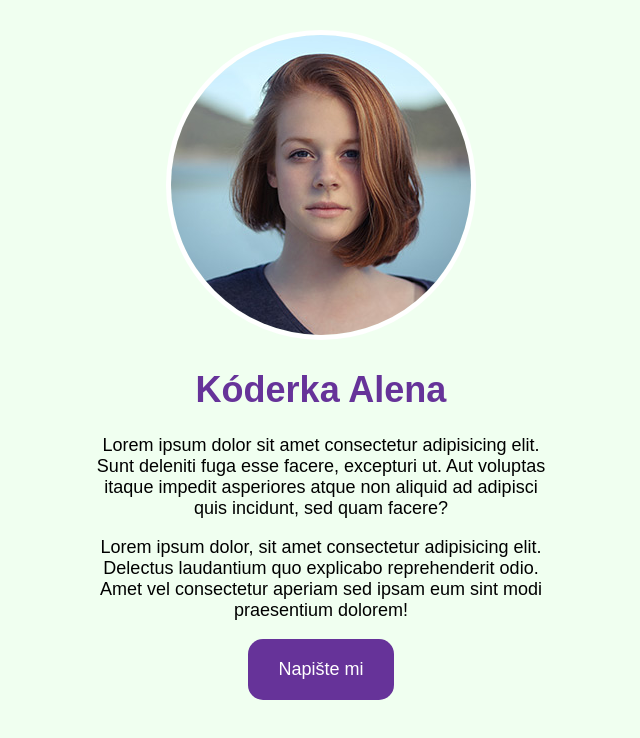
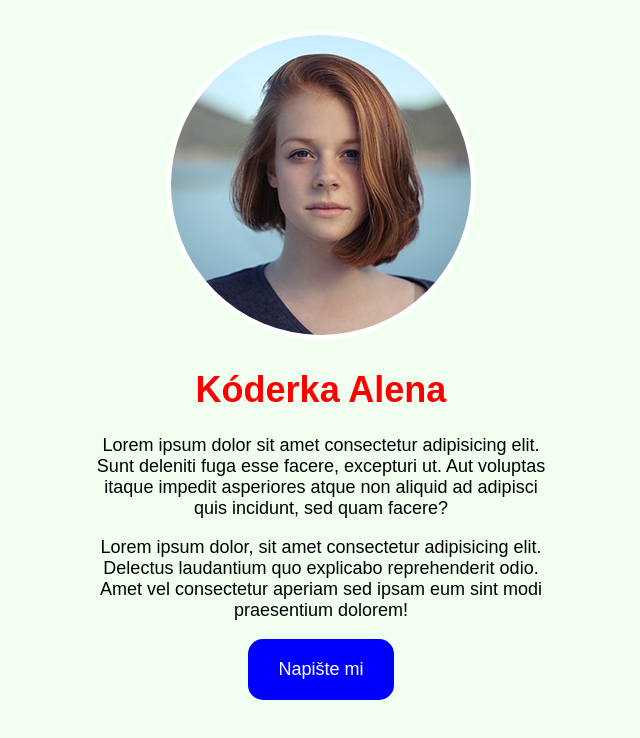
Before and after one commit to lrolecek/zivotopis, a plain HTML site: page index.html in a window 1280 px wide. Shown: the whole page, without its empty margins (319-959 px from the left). Drawn offline with Linux system fonts and the light colour scheme.

Commit message:
Změna barev

```diff
--- a/style.css
+++ b/style.css
@@ -12,7 +12,7 @@ img {
 }
 
 h1 {
-	color: rebeccapurple;
+	color: red;
 }
 
 p {
@@ -21,7 +21,7 @@ p {
 }
 
 button {
-	background-color: rebeccapurple;
+	background-color: blue;
 	color: white;
 	font-size: 18px;
 	padding: 20px 30px;
```
